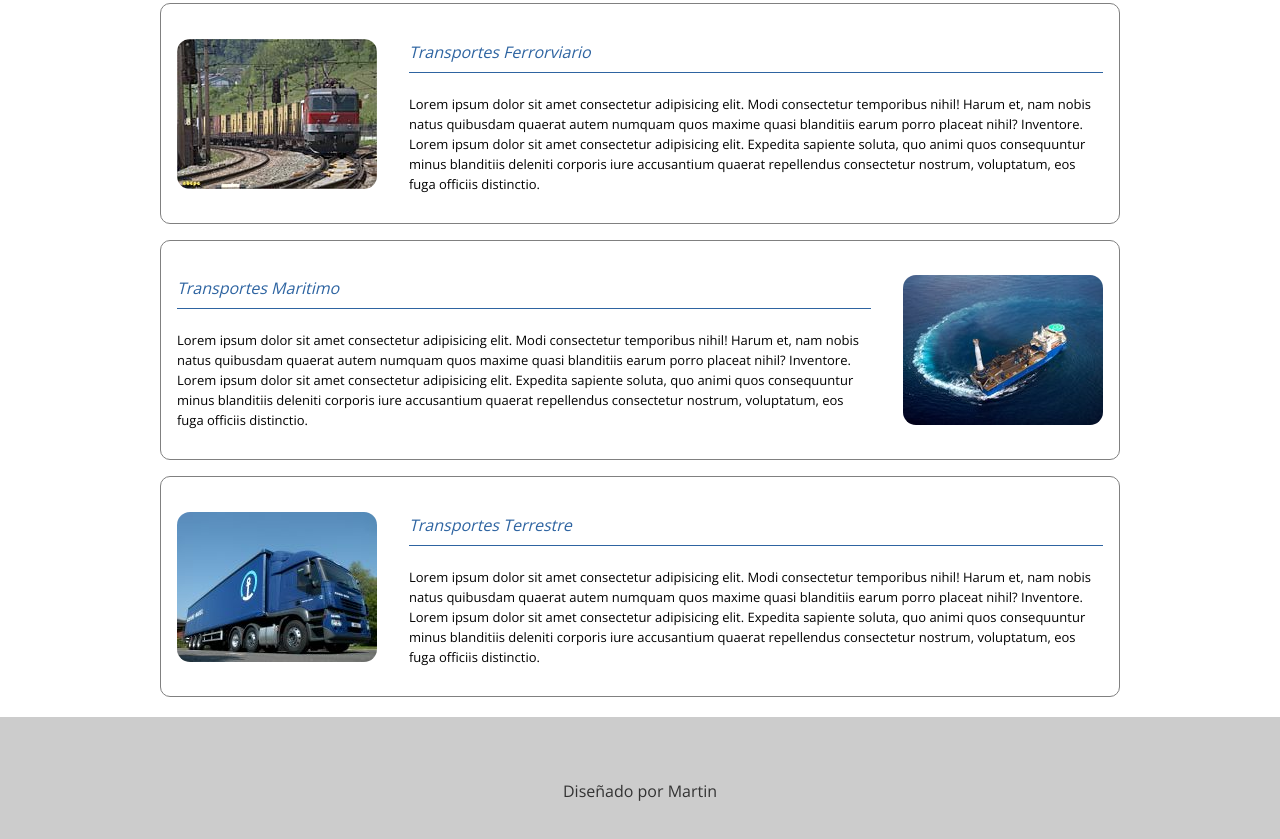
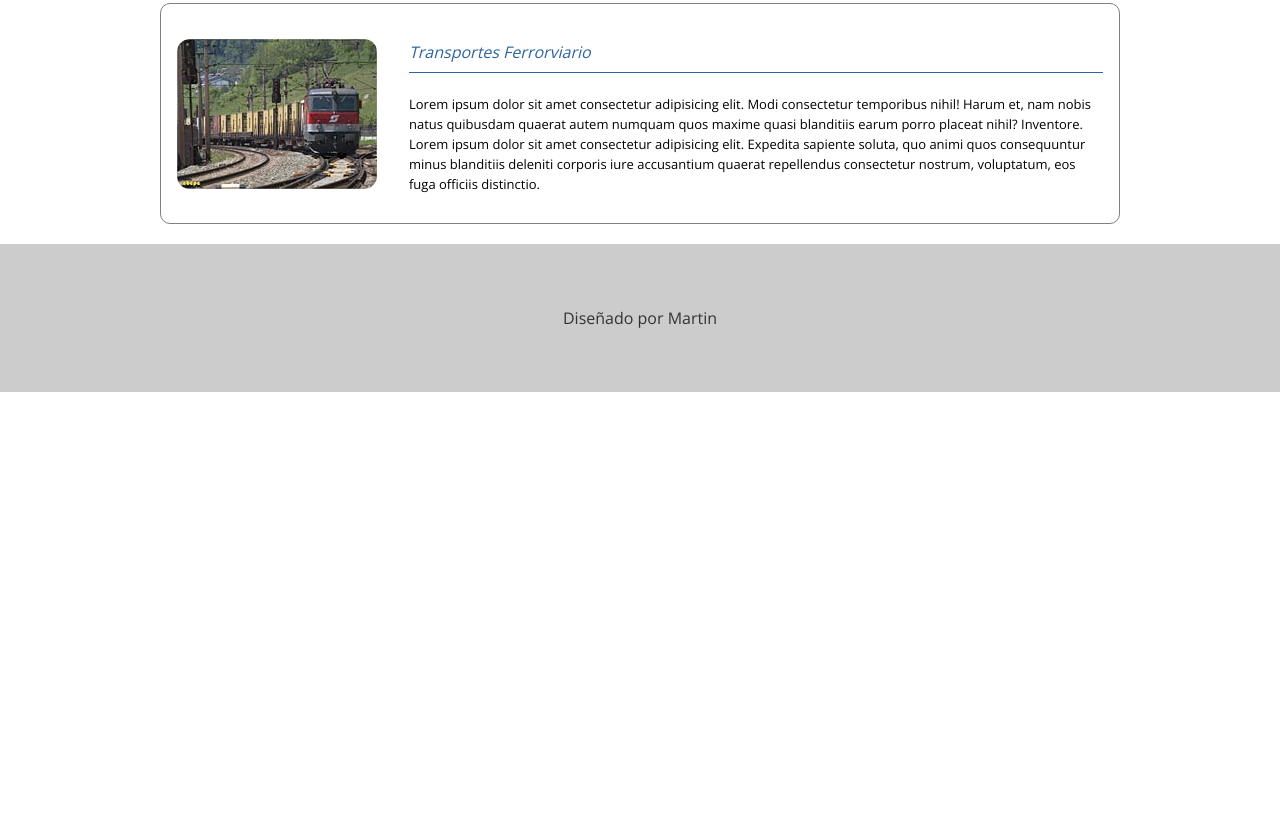
Before and after one commit to MartinGelvan/CursoUTNWebMaster, a plain HTML site: page servicios.html in a window 1280 px wide. Shown: the part 473-1312 px from the top of the page. After the commit the page ends 865 px from the top, so only its background shows below. Drawn offline with nearby package versions, Linux system fonts and the light colour scheme.

Commit message:
Saque 2 servicios

```diff
--- a/servicios.html
+++ b/servicios.html
@@ -54,28 +54,7 @@
                     consectetur nostrum, voluptatum, eos fuga officiis distinctio.</p>
             </div>
         </div>
-        <div class="servicio">
-            <img src="img/servicios/maritimo.jpg" alt="maritimo">
-            <div class="info">
-                <h4>Transportes Maritimo</h4>
-                <p>Lorem ipsum dolor sit amet consectetur adipisicing elit. Modi consectetur temporibus nihil! Harum et,
-                    nam nobis natus quibusdam quaerat autem numquam quos maxime quasi blanditiis earum porro placeat
-                    nihil? Inventore. Lorem ipsum dolor sit amet consectetur adipisicing elit. Expedita sapiente soluta,
-                    quo animi quos consequuntur minus blanditiis deleniti corporis iure accusantium quaerat repellendus
-                    consectetur nostrum, voluptatum, eos fuga officiis distinctio.</p>
-            </div>
-        </div>
-        <div class="servicio">
-            <img src="img/servicios/terrestre.jpg" alt="terrestre">
-            <div class="info">
-                <h4>Transportes Terrestre</h4>
-                <p>Lorem ipsum dolor sit amet consectetur adipisicing elit. Modi consectetur temporibus nihil! Harum et,
-                    nam nobis natus quibusdam quaerat autem numquam quos maxime quasi blanditiis earum porro placeat
-                    nihil? Inventore. Lorem ipsum dolor sit amet consectetur adipisicing elit. Expedita sapiente soluta,
-                    quo animi quos consequuntur minus blanditiis deleniti corporis iure accusantium quaerat repellendus
-                    consectetur nostrum, voluptatum, eos fuga officiis distinctio.</p>
-            </div>
-        </div>
+
 
     </main>
     <footer>
```
